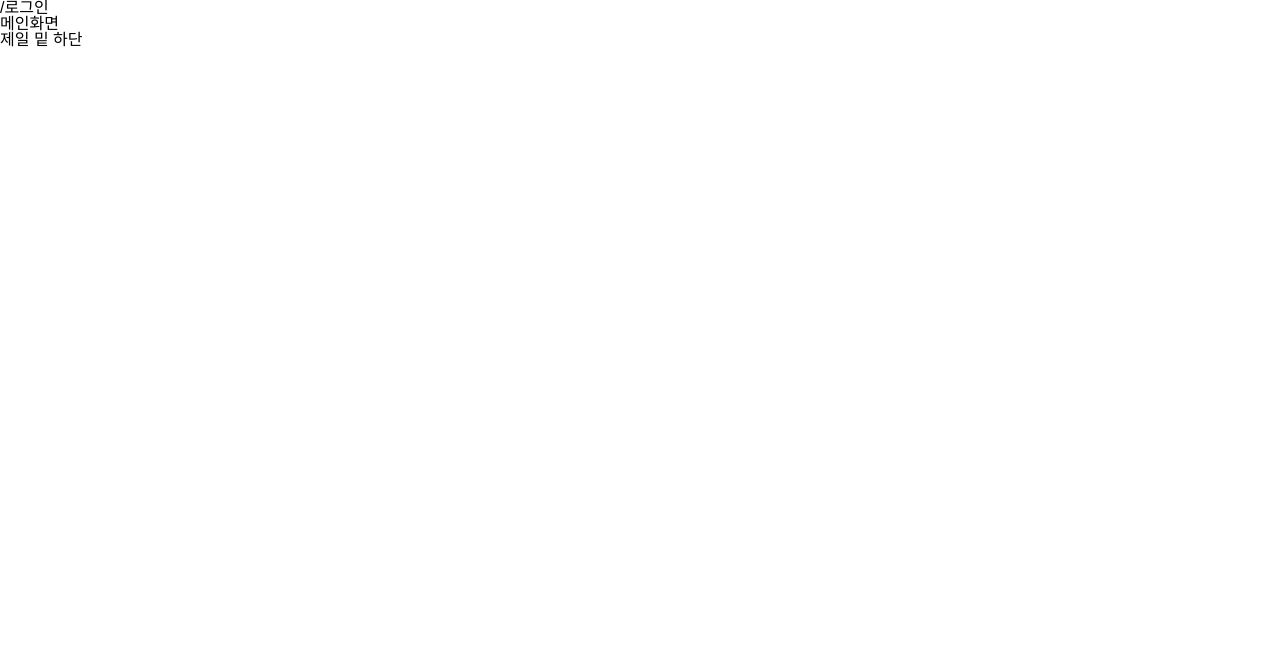
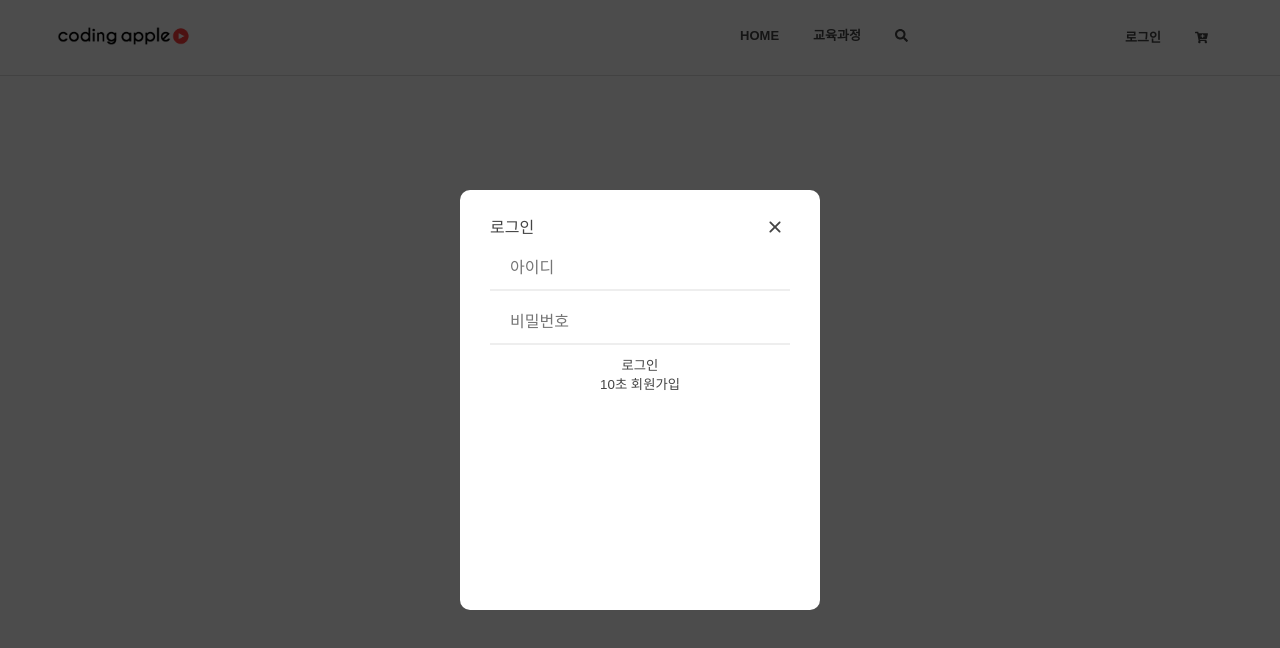
Before and after one commit to HangHae99-Clone-Coding-Galaxy/FE, a React (Create React App) app: page /login in a window 1280 px wide. Shown: the top 648 px of the page. Built offline with nearby package versions, Linux system fonts and the light colour scheme; a web font is replaced by a local one.

Commit message:
메인 페이지 수정 및 헤더 추가 로그인 페이지 추가

```diff
--- a/src/App.js
+++ b/src/App.js
@@ -1,17 +1,9 @@
 import React from "react";
 import Footer from "./components/Footer";
 import Router from "./shared/Router";
-import Main from"../src/pages/Main"
-
 
 const App = () => {
-  return (
-    <>
-      <Router />
-      <Main/>
-      <Footer />
-    </>
-  );
+  return <Router />;
 };
 
 export default App;
--- a/src/components/Header.jsx
+++ b/src/components/Header.jsx
@@ -1,13 +1,33 @@
 import React from "react";
 import styled from "styled-components";
 import { FaSearch, FaCartPlus } from "react-icons/fa";
+import { useNavigate } from "react-router-dom";
+import { useDispatch, useSelector } from "react-redux";
+import { openModal } from "../features/modalSlice";
+import Login from "./Login";
 const Header = () => {
+  const navigate = useNavigate();
+  const dispatch = useDispatch();
+
+  const token = localStorage.getItem("accessToken");
+  const isOpen = useSelector((state) => state.modalSlice.isOpen);
+
+  const toLogin = () => {
+    if (token) {
+      localStorage.removeItem("accessToken");
+      localStorage.removeItem("refreshToken");
+    }
+  };
+  const main = () => {
+    navigate("/");
+  };
   return (
     <>
+      {isOpen && <Login />}
       <Headers className="sleek">
         <Container>
           <Flex>
-            <Logo src="img/logo2-3.png"></Logo>
+            <Logo src="img/logo2-3.png" onClick={main}></Logo>
             <Nav>
               <Ul>
                 <Li>
@@ -26,7 +46,14 @@ const Header = () => {
             <div>
               <Ul>
                 <Li>
-                  <Span>로그인</Span>
+                  <Span
+                    onClick={() => {
+                      dispatch(openModal());
+                      toLogin();
+                    }}
+                  >
+                    {token ? "로그아웃" : "로그인"}
+                  </Span>
                 </Li>
                 <Li>
                   <Span>
@@ -85,7 +112,7 @@ const Ul = styled.ul`
 const Li = styled.li`
   margin: 17px;
 `;
-const Span = styled.li`
+const Span = styled.div`
+  cursor: pointer;
   margin-top: 14px;
-  cursor: pointer;
 `;
--- a/src/components/Login.jsx
+++ b/src/components/Login.jsx
@@ -1,11 +1,148 @@
-import React from 'react'
+import React, { useState } from "react";
+import { useDispatch, useSelector } from "react-redux";
+import styled from "styled-components";
+import { IoIosClose } from "react-icons/io";
+import { useNavigate } from "react-router-dom";
+import { __setUser } from "../features/userSlice";
+import { closeModal } from "../features/modalSlice";
 
 const Login = () => {
+  const dispatch = useDispatch();
+  const navigate = useNavigate();
+
+  const close = () => {
+    navigate("/");
+  };
+
+  const logins = useSelector((state) => state.userSlice);
+
+  const clickHandler = async () => {
+    dispatch(__setUser(login));
+    navigate("/");
+  };
+
+  const register = () => {
+    navigate("/register");
+  };
+
+  const [login, setLogin] = useState({
+    userId: "",
+    password: "",
+  });
+
+  const onChangeHandler = (e) => {
+    const { name, value } = e.target;
+    setLogin((prev) => {
+      return { ...prev, [name]: value };
+    });
+  };
+
+  const handleAddUsers = (e) => {
+    e.preventDefault();
+    dispatch(__setUser(login));
+    setLogin({
+      userId: "",
+      password: "",
+    });
+  };
   return (
-    <div>
-      <p>/로그인</p>
-    </div>
-  )
-}
+    <ModalContainer>
+      <Modal>
+        <Box onSubmit={(e) => handleAddUsers(e)}>
+          <Flex>
+            <H3>로그인</H3>
+            <Close
+              onClick={() => {
+                dispatch(closeModal());
+              }}
+            >
+              <IoIosClose />
+            </Close>
+          </Flex>
+          <Input
+            id="email"
+            name="email"
+            type="email"
+            placeholder="아이디"
+            onClick={onChangeHandler}
+          />
+          <Input
+            id="password"
+            name="password"
+            type="password"
+            placeholder="비밀번호"
+            onClick={onChangeHandler}
+          />
+          <ul>
+            <li>
+              <LoginButton type="submit" onClick={clickHandler}>
+                로그인
+              </LoginButton>
+            </li>
+            <li>
+              <RegisterButton onClick={register}>10초 회원가입</RegisterButton>
+            </li>
+          </ul>
+        </Box>
+      </Modal>
+    </ModalContainer>
+  );
+};
 
-export default Login
+export default Login;
+
+const ModalContainer = styled.div`
+  position: fixed;
+  top: 0;
+  left: 0;
+  width: 100%;
+  height: 100%;
+  background: rgba(0, 0, 0, 0.7);
+  z-index: 10;
+  display: flex;
+  align-items: center;
+  justify-content: center;
+`;
+const Modal = styled.div`
+  background-color: #ffffff;
+  max-width: 300px;
+  height: 360px;
+  border-radius: 10px;
+  padding: 30px;
+  text-align: center;
+`;
+const Box = styled.form``;
+const H3 = styled.h3`
+  font-size: 16px;
+`;
+const Close = styled.div`
+  cursor: pointer;
+`;
+const Flex = styled.div`
+  display: flex;
+  justify-content: space-between;
+  & div {
+    font-size: 30px;
+    margin-top: -8px;
+  }
+`;
+const Input = styled.input`
+  width: 300px;
+  padding: 12px 20px;
+  box-sizing: border-box;
+  border: none;
+  border-bottom: 2px solid #eee;
+  font-size: 16px;
+  resize: none;
+  margin-bottom: 10px;
+`;
+const LoginButton = styled.button`
+  border: none;
+  outline: none;
+  background-color: #fff;
+`;
+const RegisterButton = styled.button`
+  border: none;
+  outline: none;
+  background-color: #fff;
+`;
--- a/src/components/Register.jsx
+++ b/src/components/Register.jsx
@@ -1,11 +1,28 @@
-import React from 'react'
+import React from "react";
+import styled from "styled-components";
+import Header from "./Header";
 
 const Register = () => {
   return (
-    <div>
+    <Section>
+      <PageTitle>
+        <Ul>
+          <Li>홈</Li>
+          <Li>회원가입</Li>
+        </Ul>
+      </PageTitle>
+    </Section>
+  );
+};
 
-    </div>
-  )
-}
+export default Register;
 
-export default Register
+const Section = styled.div`
+  background: #fafafa;
+  padding-bottom: 30px;
+`;
+const PageTitle = styled.div`
+  padding-top: 30px;
+`;
+const Ul = styled.div``;
+const Li = styled.div``;
--- /dev/null
+++ b/src/components/courses/Main.jsx
@@ -0,0 +1,7 @@
+import React from "react";
+
+const Main = () => {
+  return <div></div>;
+};
+
+export default Main;
--- /dev/null
+++ b/src/features/modalSlice.js
@@ -0,0 +1,22 @@
+import { createSlice } from "@reduxjs/toolkit";
+
+const initialState = {
+  isOpen: false,
+};
+
+export const modalSlice = createSlice({
+  name: "modal",
+  initialState,
+  reducers: {
+    openModal: (state, action) => {
+      state.isOpen = true;
+    },
+    closeModal: (state, action) => {
+      state.isOpen = false;
+    },
+  },
+});
+
+export const { openModal, closeModal } = modalSlice.actions;
+
+export default modalSlice.reducer;
--- /dev/null
+++ b/src/features/userSlice.js
@@ -0,0 +1,114 @@
+import { createAsyncThunk, createSlice } from "@reduxjs/toolkit";
+import axios from "axios";
+
+const initialState = {
+  users: [],
+  isLoading: false,
+  error: null,
+  isLogin: null,
+};
+
+//HG
+const instance = axios.create({
+  baseURL: "http://3.86.227.196:8080",
+});
+
+export const loginApi = async (userInfo) => {
+  const response = await instance.post("users/login", userInfo);
+
+  return response;
+};
+
+//유저 조회하기
+export const __getUsers = createAsyncThunk(
+  "post/getUser",
+  async (payload, thunkAPI) => {
+    try {
+      const users = await axios.get(`http://3.86.227.196:8080`);
+      return thunkAPI.fulfillWithValue(users.data);
+    } catch (error) {
+      return thunkAPI.rejectWithValue(error);
+    }
+  }
+);
+// 유저 추가하기
+export const __addUser = createAsyncThunk(
+  "post/addUser",
+  async (payload, thunkAPI) => {
+    console.log(payload);
+    try {
+      await axios.post("http://3.86.227.196:8080/users/signup", payload);
+      return thunkAPI.fulfillWithValue(payload);
+    } catch (err) {
+      return thunkAPI.rejectWithValue(err);
+    }
+  }
+);
+
+export const __setUser = createAsyncThunk(
+  "post/setUser",
+  async (payload, thunkAPI) => {
+    try {
+      const response = await axios.post(
+        "http://3.86.227.196:8080/users/login",
+        payload
+      );
+      const accessToken = response.headers.authorization;
+      const refreshToken = response.headers["refresh-token"];
+      if (response.status === 200 || response.status === 201) {
+        window.localStorage.setItem("accessToken", accessToken);
+        window.localStorage.setItem("refreshToken", refreshToken);
+        alert("로그인 성공");
+        window.location.replace("/");
+        return thunkAPI.fulfillWithValue(response.data);
+      }
+    } catch (error) {
+      if (400 < error.response.status && error.response.status < 500) {
+        window.location.reload();
+        alert("로그인 실패");
+      }
+      return thunkAPI.rejectWithValue(error);
+    }
+  }
+);
+
+export const __login = createAsyncThunk(
+  "post/login",
+  async (payload, thunkAPI) => {
+    try {
+      const response = await loginApi(payload);
+      return thunkAPI.fulfillWithValue(response);
+    } catch (error) {
+      console.log(error);
+    }
+  }
+);
+
+export const userSlice = createSlice({
+  name: "userSlice",
+  initialState,
+  reducers: {
+    setUser: (state, action) => {
+      state.user = action.payload;
+      state.token = action.payload.token;
+      state.isLogin = true;
+    },
+  },
+  extraReducers: {
+    // ADD User
+    [__addUser.pending]: (state) => {
+      state.isLoading = true;
+    },
+    [__addUser.fulfilled]: (state, action) => {
+      state.isLoading = false;
+      state.users.push(action.payload);
+    },
+    [__addUser.rejected]: (state, action) => {
+      state.isLoading = false;
+      state.error = action.payload;
+    },
+  },
+});
+
+export const { setUser, setToken } = userSlice.actions;
+export default userSlice.reducer;
--- a/src/pages/Main.jsx
+++ /dev/null
@@ -1,14 +0,0 @@
-import React from 'react'
-
-
-
-
-const Main = () => {
-  return (
-    <div>
-        <p>메인화면</p>
-    </div>
-  )
-}
-
-export default Main
--- /dev/null
+++ b/src/pages/MainPage.jsx
@@ -0,0 +1,8 @@
+import React from "react";
+import Main from "../components/courses/Main";
+
+const MainPage = () => {
+  return <Main />;
+};
+
+export default MainPage;
--- a/src/shared/Router.js
+++ b/src/shared/Router.js
@@ -1,7 +1,6 @@
 import { BrowserRouter, Routes, Route } from "react-router-dom";
 import Login from "../components/Login";
 import Register from "../components/Register";
-import Header from "../components/Header";
 import AllCourses from "../pages/AllCourses";
 import Git from "../components/courses/Git";
 import HtmlCss from "../components/courses/HtmlCss";
@@ -11,23 +10,26 @@ import NodeJsMongoDB from "../components/courses/NodeJsMongoDB";
 import ReactBasic from "../components/courses/ReactBasic";
 import GlobalStyle from "../style/Globalstyle";
 import Cart from "../components/Cart";
+import Header from "../components/Header";
+import MainPage from "../pages/MainPage";
 
 const Router = () => {
   return (
     <BrowserRouter>
+      <Header />
       <GlobalStyle />
       <Routes>
-        <Route exact path="/" element={<Header />} />
-        <Route exact path="/login" element={<Login />} />
-        <Route exact path="/register" element={<Register />} />
-        <Route exact path="/cart" element={<Cart />} />
-        <Route exact path="/allcourses" element={<AllCourses />} />
-        <Route exact path="/git" element={<Git />} />
-        <Route exact path="/htmlcss" element={<HtmlCss />} />
-        <Route exact path="/javascriptes6" element={<JavaScriptEs6 />} />
-        <Route exact path="/javascriptjquery" element={<JavaScriptJQuery />} />
-        <Route exact path="/nodejsmongodb" element={<NodeJsMongoDB />} />
-        <Route exact path="/reactbasic" element={<ReactBasic />} />
+        <Route path="/" element={<MainPage />} />
+        <Route path="/login" element={<Login />} />
+        <Route path="/register" element={<Register />} />
+        <Route path="/cart" element={<Cart />} />
+        <Route path="/allcourses" element={<AllCourses />} />
+        <Route path="/git" element={<Git />} />
+        <Route path="/htmlcss" element={<HtmlCss />} />
+        <Route path="/javascriptes6" element={<JavaScriptEs6 />} />
+        <Route path="/javascriptjquery" element={<JavaScriptJQuery />} />
+        <Route path="/nodejsmongodb" element={<NodeJsMongoDB />} />
+        <Route path="/reactbasic" element={<ReactBasic />} />
       </Routes>
     </BrowserRouter>
   );
--- a/src/style/Globalstyle.jsx
+++ b/src/style/Globalstyle.jsx
@@ -7,8 +7,11 @@ const GlobalStyle = createGlobalStyle`
         padding: 0;
         margin: 0;
         font-family: 'NanumSquare', sans-serif !important;
-        color: black;
+        color: #444;
     };
+    button{
+        cursor: pointer;
+    }
 `;
 
 export default GlobalStyle;
```
Also changed, not shown: src/Redux/config/configStore.js (+7 -4 lines).
